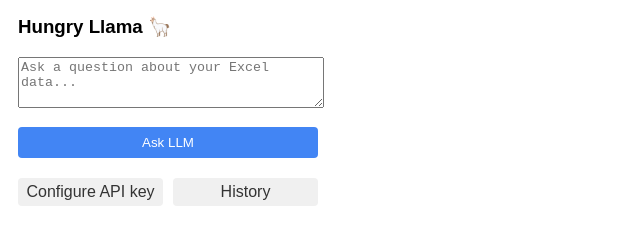
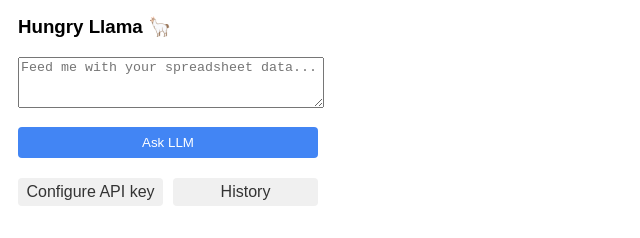
Before and after one commit to ZichenYuan/hungry_llama_, a website built with webpack: page popup.html in a window 1280 px wide. Shown: the part 343-581 px from the top of the page, 0-640 px from the left. Built offline with nearby package versions, Linux system fonts and the light colour scheme.

Commit message:
update textarea placeholder for improved user guidance

```diff
--- a/popup.html
+++ b/popup.html
@@ -12,7 +12,7 @@
     <div id="selected-sheet-info"></div>
     <div class="section">
         <h3>Hungry Llama 🦙</h3>
-        <textarea id="user-prompt" placeholder="Ask a question about your Excel data..." rows="3"></textarea>
+        <textarea id="user-prompt" placeholder="Feed me with your spreadsheet data..." rows="3"></textarea>
         <button id="ask-llm">Ask LLM</button>
         <div class="response-row" style="display: none;">
           <div id="llm-response" class="response-area" readonly></div>
```
